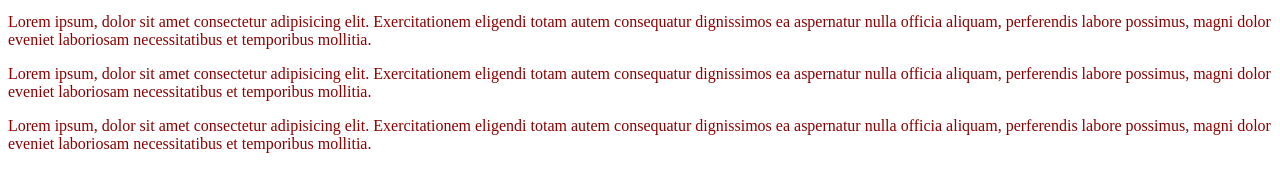
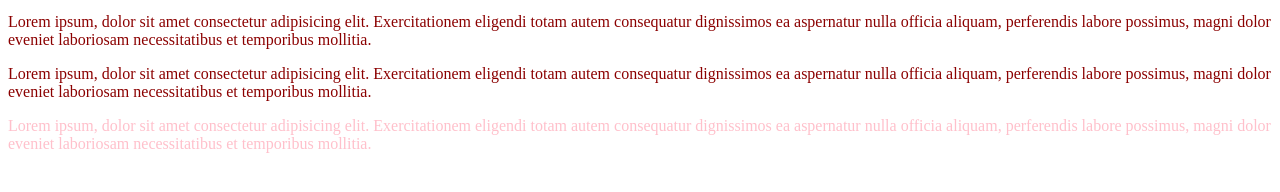
Before and after one commit to fiahuang/project2, a plain HTML site: page index.html in a window 1280 px wide. Shown: the part 128-320 px from the top of the page. Drawn offline with Linux system fonts and the light colour scheme.

Commit message:
修改CSS顏色

```diff
--- a/all.css
+++ b/all.css
@@ -9,3 +9,7 @@ h1 {
 p {
     color: darkred;
 }
+
+.happy {
+    color: pink;
+}
--- a/index.html
+++ b/index.html
@@ -11,6 +11,6 @@
     <p>Lorem ipsum, dolor sit amet consectetur adipisicing elit. Exercitationem eligendi totam autem consequatur dignissimos ea aspernatur nulla officia aliquam, perferendis labore possimus, magni dolor eveniet laboriosam necessitatibus et temporibus mollitia.</p>
     <p>Lorem ipsum, dolor sit amet consectetur adipisicing elit. Exercitationem eligendi totam autem consequatur dignissimos ea aspernatur nulla officia aliquam, perferendis labore possimus, magni dolor eveniet laboriosam necessitatibus et temporibus mollitia.</p>
     <p>Lorem ipsum, dolor sit amet consectetur adipisicing elit. Exercitationem eligendi totam autem consequatur dignissimos ea aspernatur nulla officia aliquam, perferendis labore possimus, magni dolor eveniet laboriosam necessitatibus et temporibus mollitia.</p>
-    <p>Lorem ipsum, dolor sit amet consectetur adipisicing elit. Exercitationem eligendi totam autem consequatur dignissimos ea aspernatur nulla officia aliquam, perferendis labore possimus, magni dolor eveniet laboriosam necessitatibus et temporibus mollitia.</p>
+    <p class="happy">Lorem ipsum, dolor sit amet consectetur adipisicing elit. Exercitationem eligendi totam autem consequatur dignissimos ea aspernatur nulla officia aliquam, perferendis labore possimus, magni dolor eveniet laboriosam necessitatibus et temporibus mollitia.</p>
 </body>
 </html>
```
